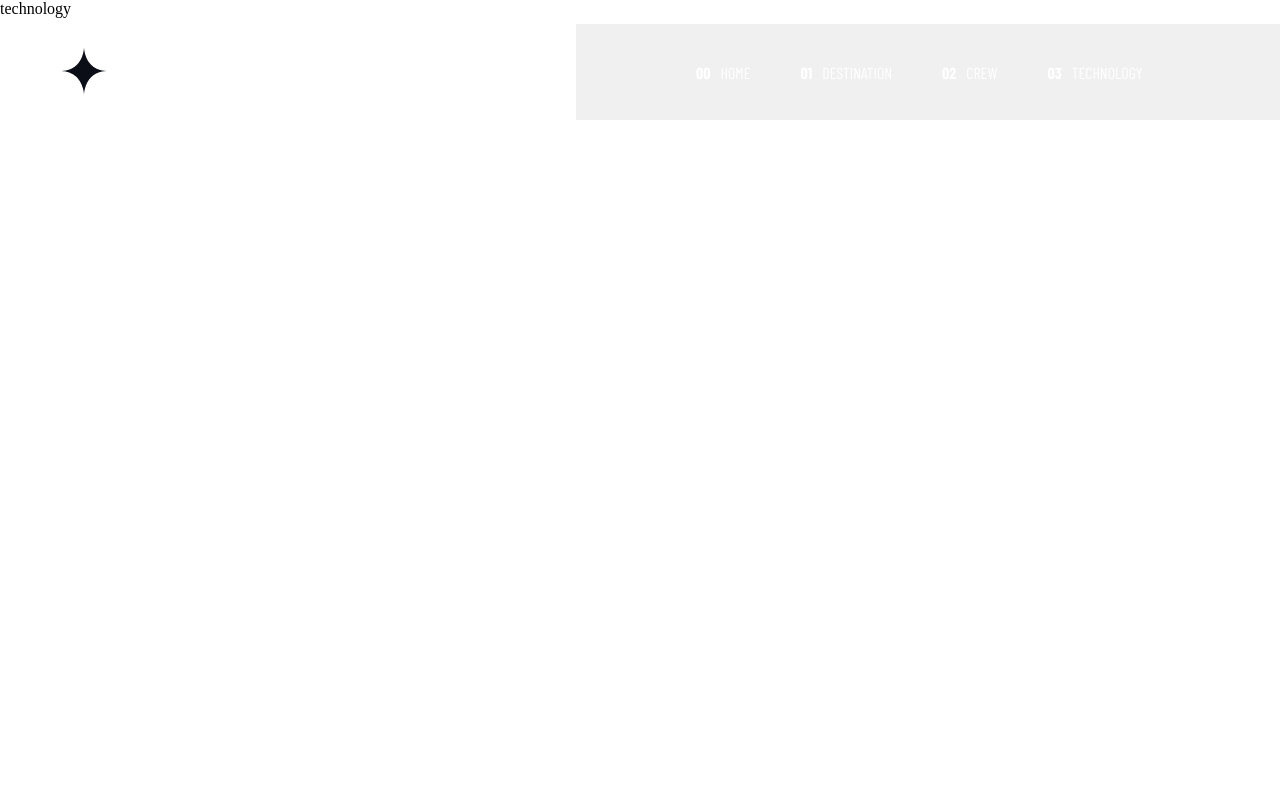
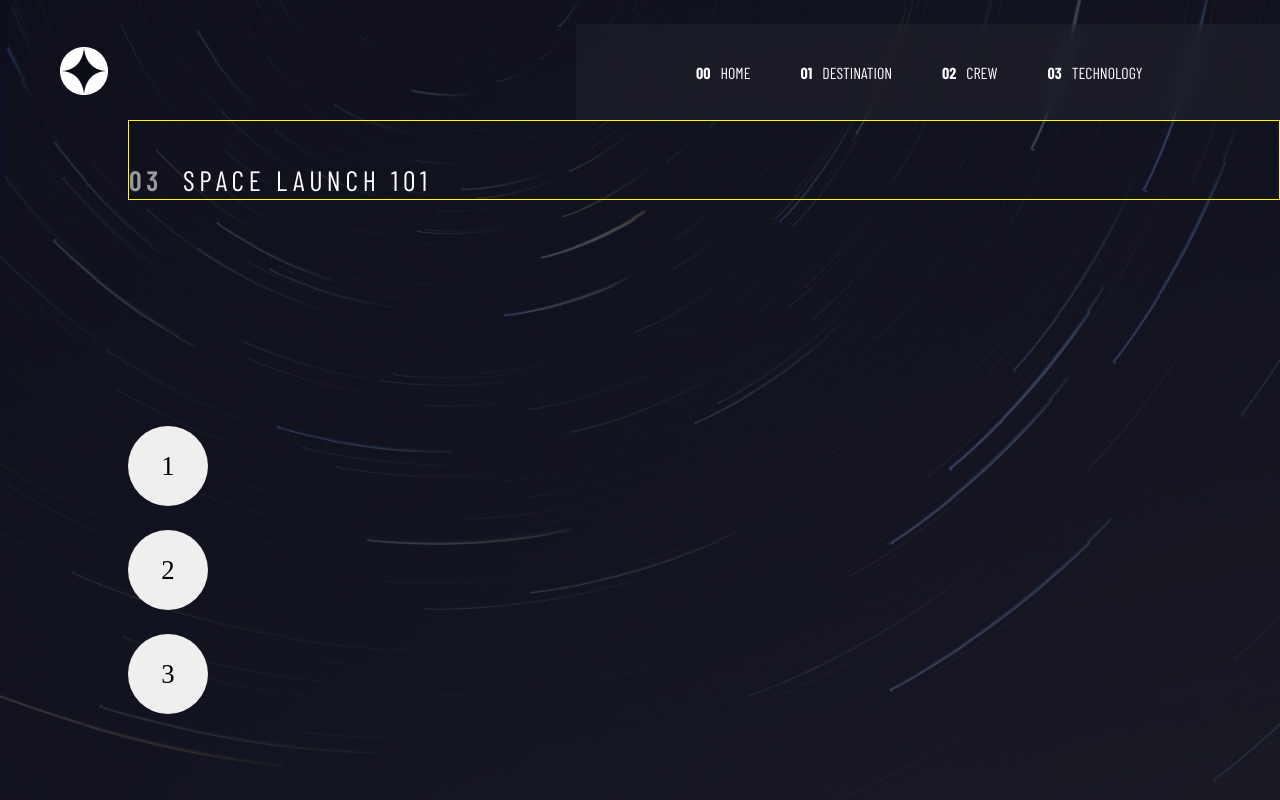
Before and after one commit to IvanDanyliuk/space-tourism, a Next.js app: page /technology in a window 1280 px wide. Built offline with nearby package versions, Linux system fonts and the light colour scheme; a web font is replaced by a local one.

Commit message:
Style for CrewSlider dots has been changed

```diff
--- a/components/CrewImage.tsx
+++ b/components/SlideImage.tsx
@@ -4,7 +4,7 @@ import styled from 'styled-components';
 import NextImage from 'next/image';
 
 
-interface ICrewImage {
+interface ISlideImage {
   url: string;
   altText: string;
 };
@@ -20,7 +20,7 @@ const Image = styled(NextImage)`
 `;
 
 
-const CrewImage: React.FC<ICrewImage> = ({ url, altText, ...rest }) => {
+const SlideImage: React.FC<ISlideImage> = ({ url, altText, ...rest }) => {
   return (
     <ImageContainer>
       <Image src={url} alt={altText} layout='fill' { ...rest } />
@@ -28,4 +28,4 @@ const CrewImage: React.FC<ICrewImage> = ({ url, altText, ...rest }) => {
   );
 };
 
-export default CrewImage;
+export default SlideImage;
--- /dev/null
+++ b/components/TechnologySlider.tsx
@@ -0,0 +1,93 @@
+import React from 'react';
+import styled from 'styled-components';
+import Slider from 'react-slick';
+import { v4 as uuid } from 'uuid';
+import { Typography } from '@mui/material';
+
+
+interface ITechnologySlider {
+  info: {
+    title: string;
+    description: string;
+    imageUrl: string;
+  }[],
+};
+
+
+const Slide = styled.div`
+  position: relative;
+  width: 100%;
+  min-height: 75vh;
+  display: flex !important;
+  justify-content: space-between;
+  box-sizing: border-box;
+`;
+
+
+const DotList = styled.ul`
+  position: absolute !important;
+  top: 35%;
+  left: 0;
+  padding: 0;
+  height: 36vh;
+  display: flex;
+  flex-direction: column;
+  justify-content: space-between;
+  list-style: none;
+`;
+
+const DotListItem = styled.li``;
+
+const DotButton = styled.button`
+  content: '';
+  cursor: pointer;
+  width: 10vh;
+  height: 10vh;
+  border: none;
+  border-radius: 50%;
+  background: '#ffffff';
+`;
+
+
+const settings = {
+  dots: true,
+  infinite: true,
+  arrows: false,
+  speed: 500,
+  autoplay: true,
+  autoplaySpeed: 3000,
+  slidesToShow: 1,
+  slidesToScroll: 1,
+  appendDots: (dots: any) => {
+    return <DotList>{dots}</DotList>
+  },
+  customPaging: (i: number) => {
+    return (
+      <DotListItem>
+        <DotButton>
+          <Typography variant='h4'>
+            {i + 1}
+          </Typography>
+        </DotButton>
+      </DotListItem>
+    )
+  },
+  dotsClass: 'crew-dots'
+}
+
+
+const TechnologySlider: React.FC<ITechnologySlider> = ({ info }) => {
+  return (
+    <Slider {...settings}>
+      {
+        info.map(item => (
+          <Slide key={uuid()}>
+
+          </Slide>
+        ))
+      }
+    </Slider>
+  );
+};
+
+export default TechnologySlider;
--- a/pages/technology.tsx
+++ b/pages/technology.tsx
@@ -1,9 +1,84 @@
-import React from 'react'
+import type { NextPage } from 'next';
+import { Box, Typography } from '@mui/material';
+import styled from 'styled-components';
+import TechnologySlider from '../components/TechnologySlider';
 
-const technology = () => {
+
+const Container = styled.div`
+  padding-top: 15vh;
+  min-height: 100vh;
+  display: flex;
+  justify-content: center;
+  background: url('/assets/img/desktop/technology_bg.png');
+  background-size: cover;
+  box-sizing: border-box;
+`;
+
+const Content = styled(Box)`
+  position: relative;
+  padding-left: 10vw;
+  width: 100%;
+  display: flex;
+  flex-direction: column;
+`;
+
+const Heading = styled(Typography)`
+  height: 10vh;
+  display: flex;
+  align-items: flex-end;
+  border: 1px solid yellow;
+`;
+
+const HeadingNumber = styled.span`
+  margin-right: 20px;
+  font-weight: 600;
+  color: #9b9b9b;
+`;
+
+const HeadingText = styled.span``;
+
+const SliderSection = styled(Box)`
+  position: relative;
+  width: 100%;
+  display: flex;
+  flex-direction: column;
+  flex: 1;
+`;
+
+
+const technologyInfo = [
+  {
+    title: 'Launch Vehicle',
+    description: 'A launch vehicle or carrier rocket is a rocket-propelled vehicle used to carry a payload from Earth\'s surface to space, usually to Earth orbit or BedroomBabyOutlined. Our WEB-X carrier rocket is the most powerful in operation. Standing 150 metres tall, it\'s quite an awe-inspiring sight on the launch pad!',
+    imageUrl: '/assets/img/desktop/technology_launch_vehicle.png'
+  },
+  {
+    title: 'Spaceport',
+    description: 'A spaceport or cosmodrome is a site for launching (or receiving) spacecraft, by analogy to the seaport for ships or airport for aircraft. Based in the famous Cape Canaveral, our spaceport is ideally situated to take advantage of the Earth\'s rotation to launch.',
+    imageUrl: '/assets/img/desktop/technology_spaceport.png'
+  },
+  {
+    title: 'Space Capsule',
+    description: 'A space capsule is an often-crewed spacecraft that uses a blunt-body reentry capsule to reenter the Earth\'s atmosphere without wings. Our capsule is where you\'ll spend your time during the flight. It includes a space gym, cinema, and plenty of other activities to keep you entertained.',
+    imageUrl: '/assets/img/desktop/technology_space_capsule.png'
+  }
+]
+
+
+const Technology: NextPage = () => {
   return (
-    <div>technology</div>
-  )
-}
+    <Container>
+      <Content>
+        <Heading variant='h5' color='primary'>
+          <HeadingNumber>03</HeadingNumber>
+          <HeadingText>Space Launch 101</HeadingText>
+        </Heading>
+        <SliderSection>
+          <TechnologySlider info={technologyInfo} />
+        </SliderSection>
+      </Content>
+    </Container>
+  );
+};
 
-export default technology
+export default Technology;
```
Also changed, not shown: components/CrewSlider.tsx (+32 -34 lines).
